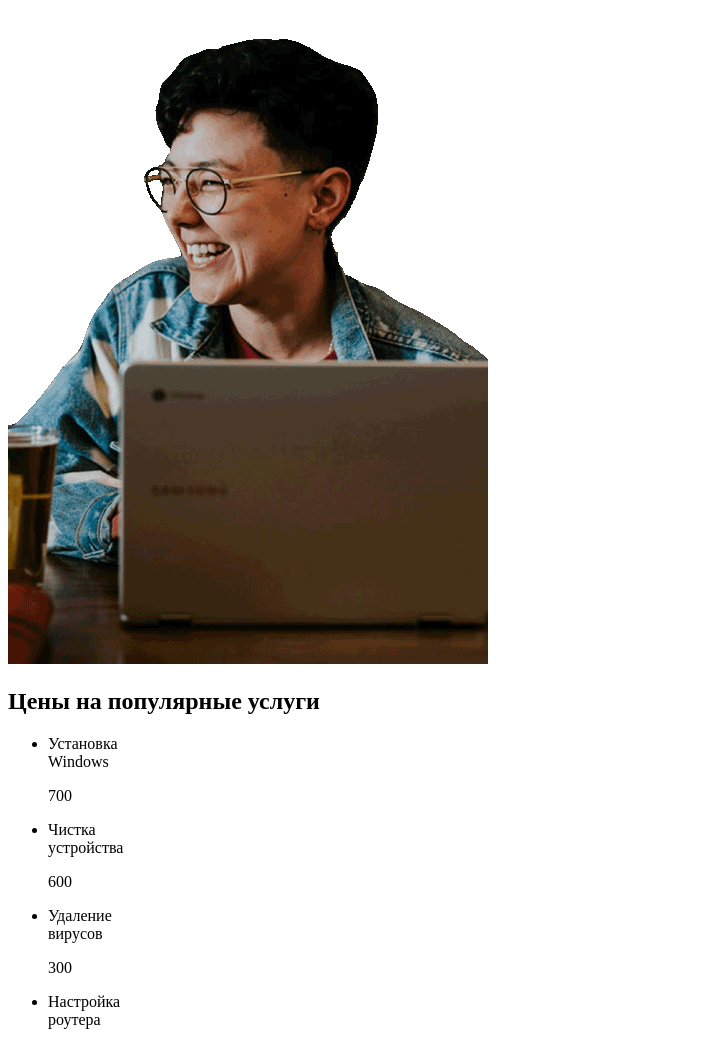
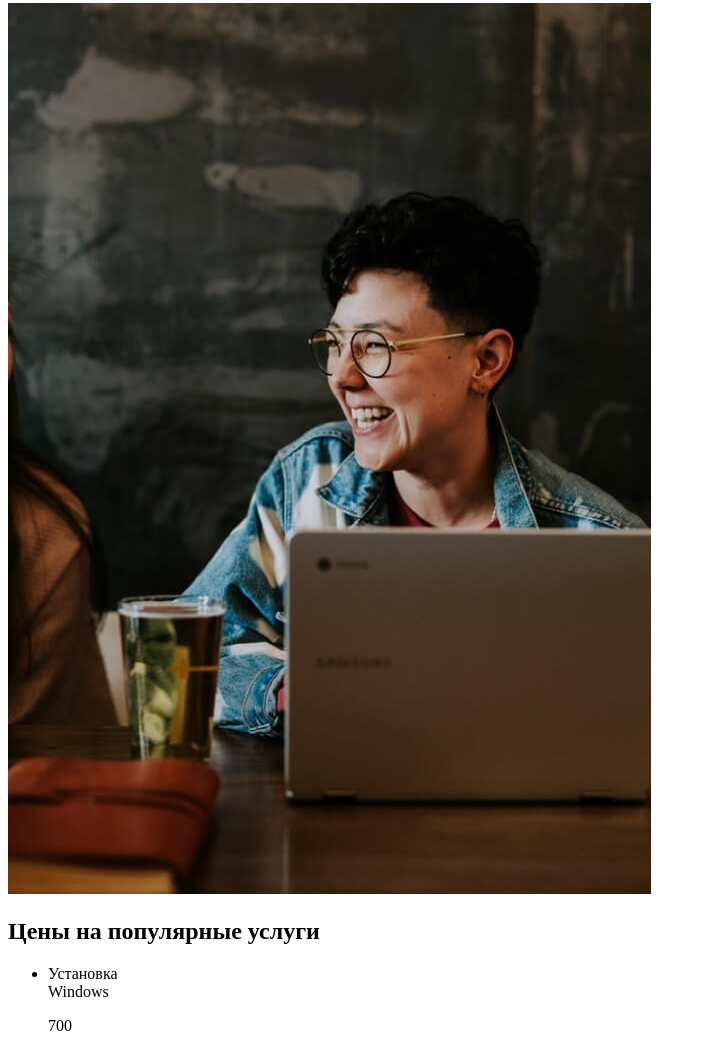
Before and after one commit to Batroff/fixit-front, a website built with webpack: page src/index.html in a window 1280 px wide. Shown: the part 3443-4485 px from the top of the page, without its empty margins (0-706 px from the left). Built offline with nearby package versions, Linux system fonts and the light colour scheme; files whose address does not match are found by name.

Commit message:
replaced img to picture with different resolutions

```diff
--- a/src/blocks/_sales.html
+++ b/src/blocks/_sales.html
@@ -15,7 +15,10 @@
     </ul>
   </div>
 
-  <div class="sales__bg-person">
-    <img src="./images/sales-bg.png" alt="">
-  </div>
+  <picture class="sales__bg-person">
+    <source media="(max-width: 479px)" srcset="./images/sales-bg-480.png" loading="lazy">
+    <source media="(max-width: 767px)" srcset="./images/sales-bg-768.png" loading="lazy">
+    <source media="(min-width: 768px)" srcset="./images/sales-bg.jpg" loading="lazy">
+    <img src="./images/sales-bg.jpg" alt="" loading="lazy">
+  </picture>
 </section>
```
Also changed, not shown: src/images/sales-bg-480.png (added), src/images/sales-bg-768.png (added), src/images/sales-bg.jpg (added), src/images/sales-bg.png (deleted).
